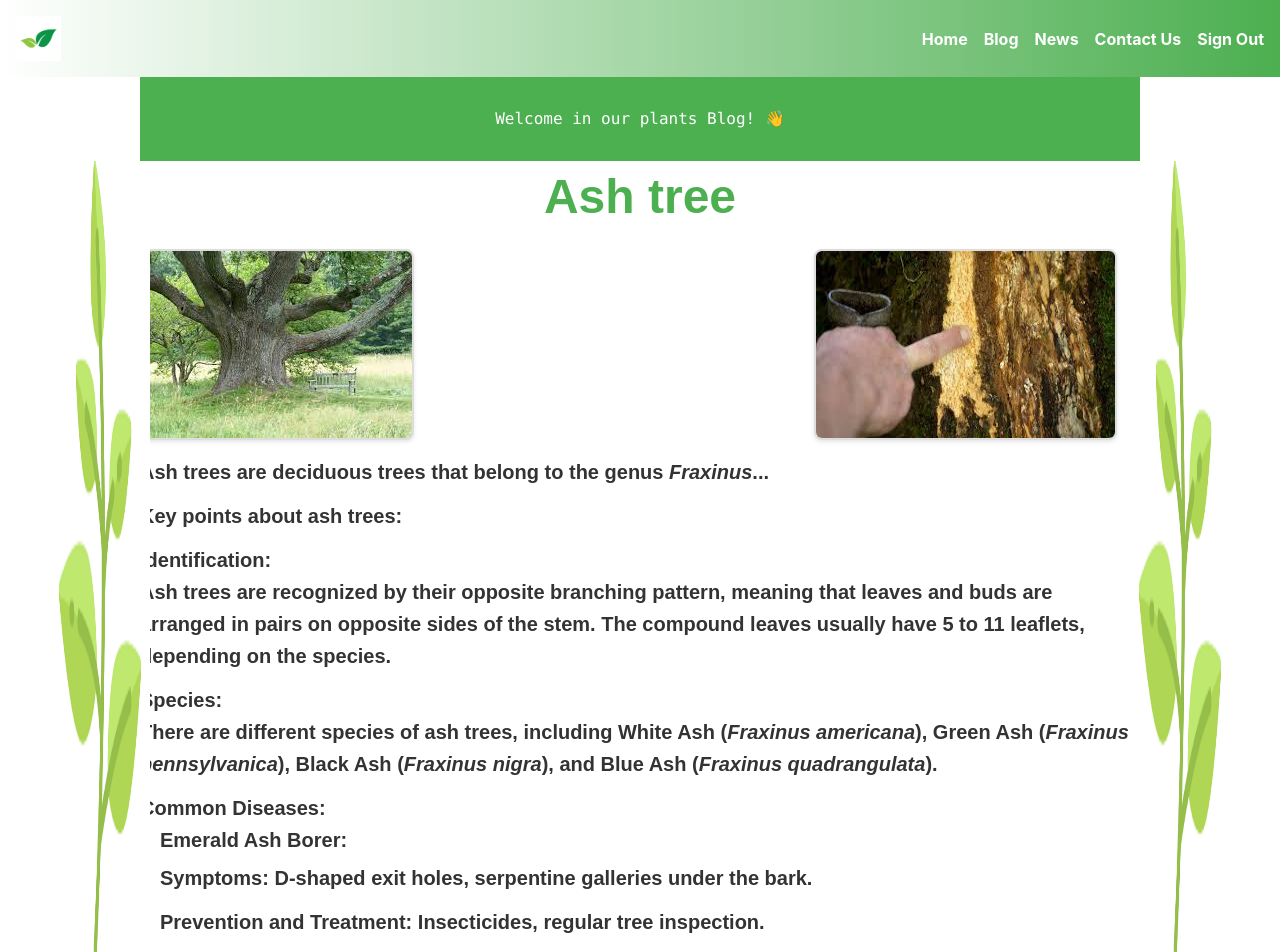
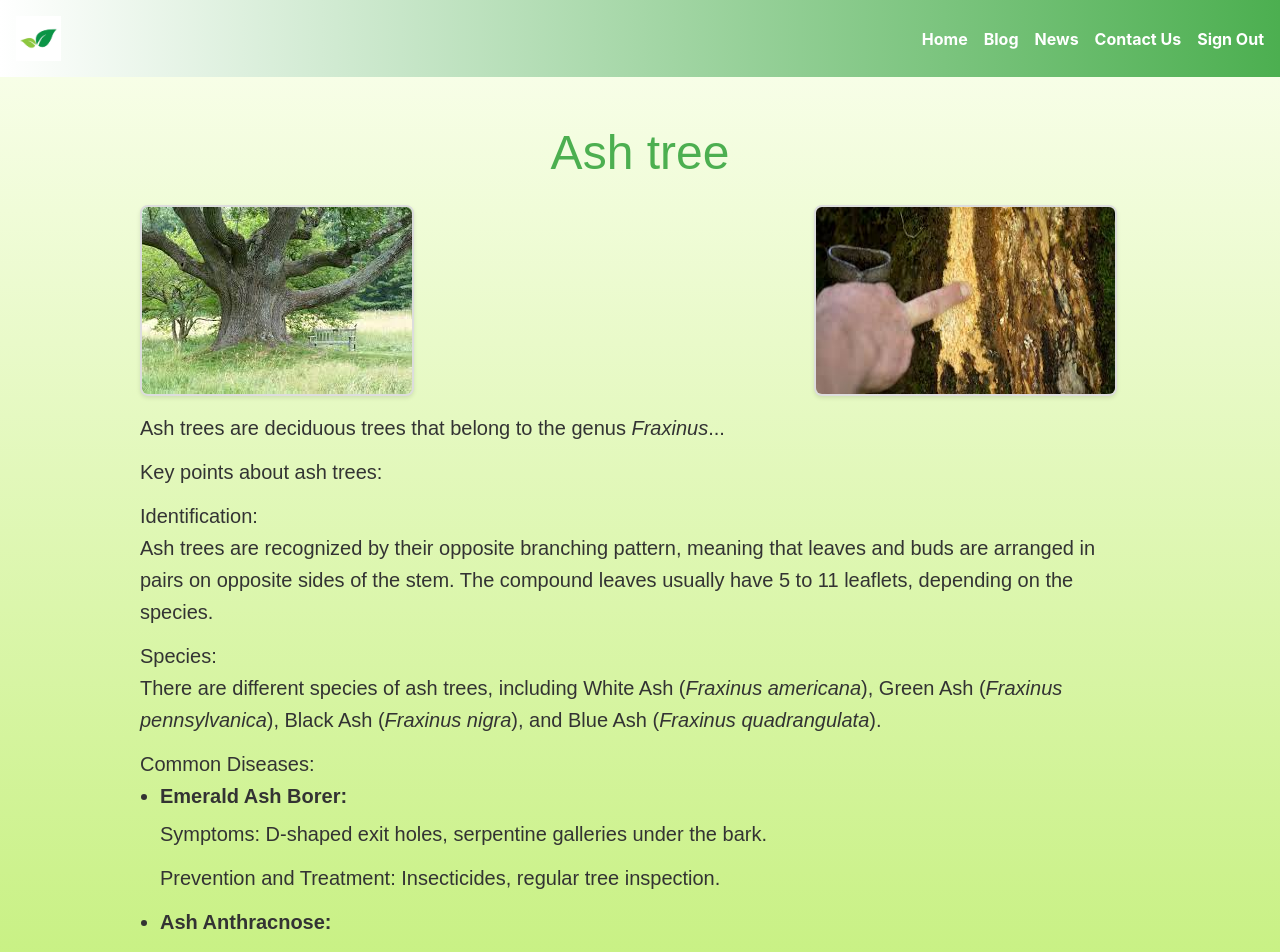
Before and after one commit to Nouhaed-daoui/PFS_AI, a React (Create React App) app: page /blog/1 in a window 1280 px wide. Shown: the top 952 px of the page. Built offline with nearby package versions, Linux system fonts and the light colour scheme.

Commit message:
CORS allow all origins Flask

```diff
--- a/package.json
+++ b/package.json
@@ -25,6 +25,7 @@
     "react-icons": "^4.12.0",
     "react-router-dom": "^6.20.0",
     "react-scripts": "^5.0.1",
+    "react-webcam": "^7.2.0",
     "styled-components": "^6.1.1",
     "tailwindcss": "^3.3.6",
     "web-vitals": "^2.1.4",
--- a/src/components/Blog.js
+++ b/src/components/Blog.js
@@ -39,7 +39,7 @@ const BlogCard = styled.div`
   width: 300px;
   margin: 20px;
   padding: 15px;
-  border: 5px solid #4caf50;
+  // border: 5px solid #4caf50;
   border-radius: 10px;
   box-shadow: 0 4px 8px rgba(0, 0, 0, 0.1);
   background-color: #fff;
@@ -78,16 +78,16 @@ const Blog = () => {
   const [currentPage, setCurrentPage] = useState(1);
 
   const blogs = [
-    { id: 1, title: 'Ash tree', content: 'Ash trees are deciduous trees that...',image: AshTreeSain },
-    { id: 2, title: 'Orchids', content: 'Orchids are stunning flowers that require special care......' ,image: OrchidSain},
-    { id: 3, title: 'Roses', content: 'Roses, with their magnificent flowers, are plants cherished in...',image: RosierSain},
-    { id: 4, title: 'Cactus Varieties', content: 'Cactus Varieties are unique and fascinating plants known for...',image: CactusSain },
+    { id: 1, title: 'Ash tree', content: 'Ash trees are deciduous trees that ...',image: AshTreeSain },
+    { id: 2, title: 'Orchids', content: 'Orchids are stunning flowers that require special care ...' ,image: OrchidSain},
+    { id: 3, title: 'Roses', content: 'Roses, with their magnificent flowers, are plants cherished in ...',image: RosierSain},
+    { id: 4, title: 'Cactus Varieties', content: 'Cactus Varieties are unique and fascinating plants known for ...',image: CactusSain },
     { id: 5, title: 'Bamboo ', content: 'Bamboo is a versatile and fast-growing plant that can add...',image: BambooSain },
-    { id: 6, title: 'Tulipomania', content: 'Tulipomania refers to a period in the 17th century during which tulip bulbs became...',image: TulipomaniaSain },
-    { id: 7, title: 'Sunflowers ', content: 'Sunflowers, with their vibrant yellow petals and distinctive appearance, have...',image:SunFlowersSain },
-    { id: 8, title: 'Bonsai  ', content: 'Bonsai, the art of cultivating miniature trees, is a centuries-old practice that...',image: BonsaiSain },
+    { id: 6, title: 'Tulipomania', content: 'Tulipomania refers to a period in the 17th century during which tulip bulbs became ...',image: TulipomaniaSain },
+    { id: 7, title: 'Sunflowers ', content: 'Sunflowers, with their vibrant yellow petals and distinctive appearance, have ...',image:SunFlowersSain },
+    { id: 8, title: 'Bonsai  ', content: 'Bonsai, the art of cultivating miniature trees, is a centuries-old practice that ...',image: BonsaiSain },
     { id: 9, title: 'Ferns', content: 'Ferns are versatile and elegant plants that add ...' ,image: FersSain},
-    { id: 10, title: 'Aloe Vera', content: 'Aloe vera, known for its succulent leaves and various medicinal properties, is a popular plant...',image: AloeVeraSain },
+    { id: 10, title: 'Aloe Vera', content: 'Aloe vera, known for its succulent leaves and various medicinal properties, is a popular plant ...',image: AloeVeraSain },
     // ... Add more entries for other plants
   ];
 
@@ -108,7 +108,7 @@ const Blog = () => {
 
   return (
 
-    <div>
+    <div  className='bg-gradient-to-t from-lime-400 to-lime-50 p-5 '>
     <Header />
       <center>
 
--- a/src/components/BlogDetail.js
+++ b/src/components/BlogDetail.js
@@ -38,28 +38,28 @@ const BlogContainer = styled.div`
   max-width: 1000px;
 `;
 const BlogContent = styled.div`
-  font-family: 'Copperplate', Fantasy;
+  font-family: 'montserrat', Fantasy;
   color: #333;
   line-height: 1.6;
-  font-weight: bold;
+  // font-weight: bold;
   font-size: 20px;
-  overflow-y: auto;
-  max-height: 800px;
-  max-width: 5000px; /* Adjust the max-width according to your design */
+  // overflow-y: auto;
+  // max-height: 800px;
+  // max-width: 5000px; /* Adjust the max-width according to your design */
   margin: 0 auto; /* Center the content horizontally */
 
-  &::-webkit-scrollbar {
-    width: 10px;
-  }
+  // &::-webkit-scrollbar {
+  //   width: 10px;
+  // }
 
-  &::-webkit-scrollbar-thumb {
-    background-color: #4caf50;
-    border-radius: 5px;
-  }
+  // &::-webkit-scrollbar-thumb {
+  //   background-color: #4caf50;
+  //   border-radius: 5px;
+  // }
 
-  &::-webkit-scrollbar-track {
-    background-color: #f8f8f8;
-  }
+  // &::-webkit-scrollbar-track {
+  //   background-color: #f8f8f8;
+  // }
 
   p {
     margin-bottom: 12px;
@@ -80,7 +80,7 @@ const BlogTitle = styled.h2`
   color: #4caf50;
   margin-bottom: 16px;
   font-family: 'Copperplate', Fantasy;
-  font-weight: bold;
+  // font-weight: bold;
   font-size: 3em; /* Adjust this value to your desired font size */
   text-align: center; /* Center the text */
 `;
@@ -134,10 +134,11 @@ const BlogDetail = () => {
 
   return (
 
-    <BlogContainer>
-       <Header />
-<DecorativeImageLeft src={PlanteCote} alt="Decorative Image" />
-      <DecorativeImageRight src={PlanteCote} alt="Decorative Image" />
+    <div  className='bg-gradient-to-t from-lime-400 to-lime-50 p-5 '>
+      <BlogContainer>
+       {/* <Header /> */}
+      {/* <DecorativeImageLeft src={PlanteCote} alt="Decorative Image" />
+      <DecorativeImageRight src={PlanteCote} alt="Decorative Image" />      */}
 
     {/* {blogId && (
         <NavBarLink>
@@ -147,17 +148,19 @@ const BlogDetail = () => {
         </NavBarLink>
       )} */}
 
-      <BlogTitle>{blog.title}</BlogTitle>
-      <BlogImageContainer>
+      <BlogTitle className='m-5'>{blog.title}</BlogTitle>
+      <BlogImageContainer className=''>
 
         {blog.images.map((image, index) => (
           <BlogImage key={index} src={image} alt={`Blog ${blog.id} Image ${index}` } />
         ))}
-    </BlogImageContainer>
+      </BlogImageContainer>
       <BlogContent dangerouslySetInnerHTML={{ __html: blog.detailedContent }} />
 
 
     </BlogContainer>
+    </div>
+
 
   );
 };
--- a/src/components/GetDiagnostic.js
+++ b/src/components/GetDiagnostic.js
@@ -5,6 +5,7 @@ import CardContent from "@material-ui/core/CardContent";
 import Typography from "@material-ui/core/Typography";
 import { CircularProgress } from "@material-ui/core";
 import { useNavigate } from 'react-router-dom'
+
 
 
 
@@ -22,6 +23,8 @@ export default function GetDiagnostic() {
 
     const sendFile = async () => {
       if (image && process.env.REACT_APP_API_URL) {
+        console.log("API LINK ...", process.env.REACT_APP_API_URL)
+
         let formData = new FormData();
         formData.append("file", selectedFile);
         // Call API
@@ -84,12 +87,17 @@ export default function GetDiagnostic() {
 
     if (data) {
       confidence = (parseFloat(data.confidence) * 100).toFixed(2);
-      plantClass = data.class;
+      plantClass = data.predicted_class;
 
       // navigate(`/result/${plantClass}`,{plantClass});
       navigate(`/result`, { state: { selectedFile, confidence, plantClass } });
 
     }
+
+    //
+    const handleTakePicture = async () => {
+
+    };
 
     const handleUploadButtonClick = () => {
           fileInputRef.current.click();
@@ -111,14 +119,14 @@ export default function GetDiagnostic() {
       </div>
 
       <div className='flex justify-center '>
-        <img  src='https://petapixel.com/assets/uploads/2019/06/identifynaturefeattt.jpg' className="h-full me-2 rounded-lg shadow-sm overflow-hidden self-center max-w-full"  width={800} height={750}></img>
+        <img  src='https://petapixel.com/assets/uploads/2019/06/identifynaturefeattt.jpg' className="h-full me-2 rounded-lg shadow-sm overflow-hidden self-center max-w-full"  width={600} height={500}></img>
       </div>
       <h3 className='text-green text-5xl font-semibold mx-auto text-center mt-6 '>
         Get a Diagnostic
       </h3>
-      <div className="flex items-center justify-center h-24 mx-20 ">
-          <div className='py-2 px-20 mx-20 '>
-              <button  className="bg-blue-700 text-white font-bold rounded hover:bg-blue-800  py-2 px-4 mt-2">
+      <div className="flex items-center justify-center  mx-20 ">
+          <div className='py-2 px-20  '>
+              <button onClick={handleTakePicture}  className=" bg-blue-700 text-white font-bold rounded hover:bg-blue-800  py-2 px-4 mt-2">
                 <svg xmlns="http://www.w3.org/2000/svg" fill="none" viewBox="0 0 24 24" strokeWidth={1.5} stroke="currentColor" className="w-10 h-6 mx-auto">
                   <path strokeLinecap="round" strokeLinejoin="round" d="M6.827 6.175A2.31 2.31 0 015.186 7.23c-.38.054-.757.112-1.134.175C2.999 7.58 2.25 8.507 2.25 9.574V18a2.25 2.25 0 002.25 2.25h15A2.25 2.25 0 0021.75 18V9.574c0-1.067-.75-1.994-1.802-2.169a47.865 47.865 0 00-1.134-.175 2.31 2.31 0 01-1.64-1.055l-.822-1.316a2.192 2.192 0 00-1.736-1.039 48.774 48.774 0 00-5.232 0 2.192 2.192 0 00-1.736 1.039l-.821 1.316z" />
                   <path strokeLinecap="round" strokeLinejoin="round" d="M16.5 12.75a4.5 4.5 0 11-9 0 4.5 4.5 0 019 0zM18.75 10.5h.008v.008h-.008V10.5z" />
@@ -138,7 +146,7 @@ export default function GetDiagnostic() {
           }
 
 
-          <div className="py-2 px-20 mx-20">
+          <div className="py-2 px-20 ">
                   <button className="bg-blue-700 text-white font-bold rounded hover:bg-blue-800 py-2 px-4 mt-2" onClick={handleUploadButtonClick}>
                     <svg xmlns="http://www.w3.org/2000/svg" fill="none" viewBox="0 0 24 24" strokeWidth={1.5} stroke="currentColor" className="w-10 h-6 mx-auto">
                       <path strokeLinecap="round" strokeLinejoin="round" d="M3 16.5v2.25A2.25 2.25 0 005.25 21h13.5A2.25 2.25 0 0021 18.75V16.5m-13.5-9L12 3m0 0l4.5 4.5M12 3v13.5"/>
--- a/src/components/Home.js
+++ b/src/components/Home.js
@@ -73,7 +73,7 @@ function Home() {
         <div style={styles.welcomeText}>
           <h2 style={styles.welcomeTitle}>Web Site for Plant Disease Detection</h2>
           <p>identifies your plant diseases and improve productivity and get farming knowledge for free.</p>
-          <a href="/GetDiagnostic"  style={styles.welcomeButton} className='bg-blue-600'>Get a free diagnosis</a>
+          <a href="/GetDiagnostic"  style={styles.welcomeButton} className='bg-blue-600 hover:bg-blue-800'>Get a free diagnosis</a>
         </div>
       </main>
       <FooterHome style={styles.headerFooter} />
--- a/src/components/Result.js
+++ b/src/components/Result.js
@@ -12,9 +12,9 @@ const Result = () => {
   const { state } = useLocation();
   const { plantClass, confidence, selectedFile } = state || {};
 
-  console.log("params in result: ", plantClass);
-  console.log("params in result: ", confidence);
-  console.log("Selected file in result:", selectedFile);
+  // console.log("Plant class result: ", plantClass);
+  // console.log("confidence in result: ", confidence);
+  // console.log("Selected file in result:", selectedFile);
 
 
     return (
```
Also changed, not shown: 2 other files (tests, documents, lock files or other folders).
